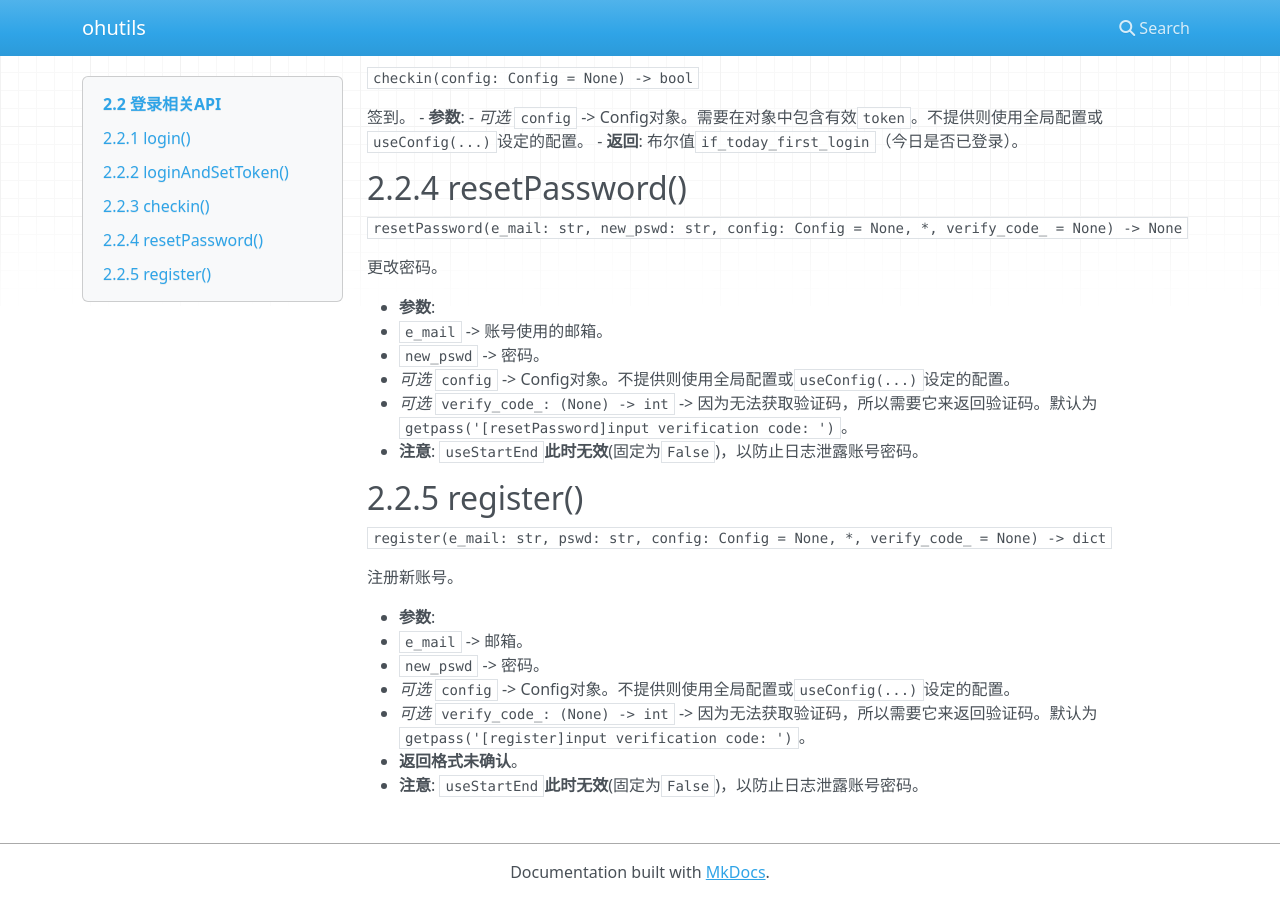
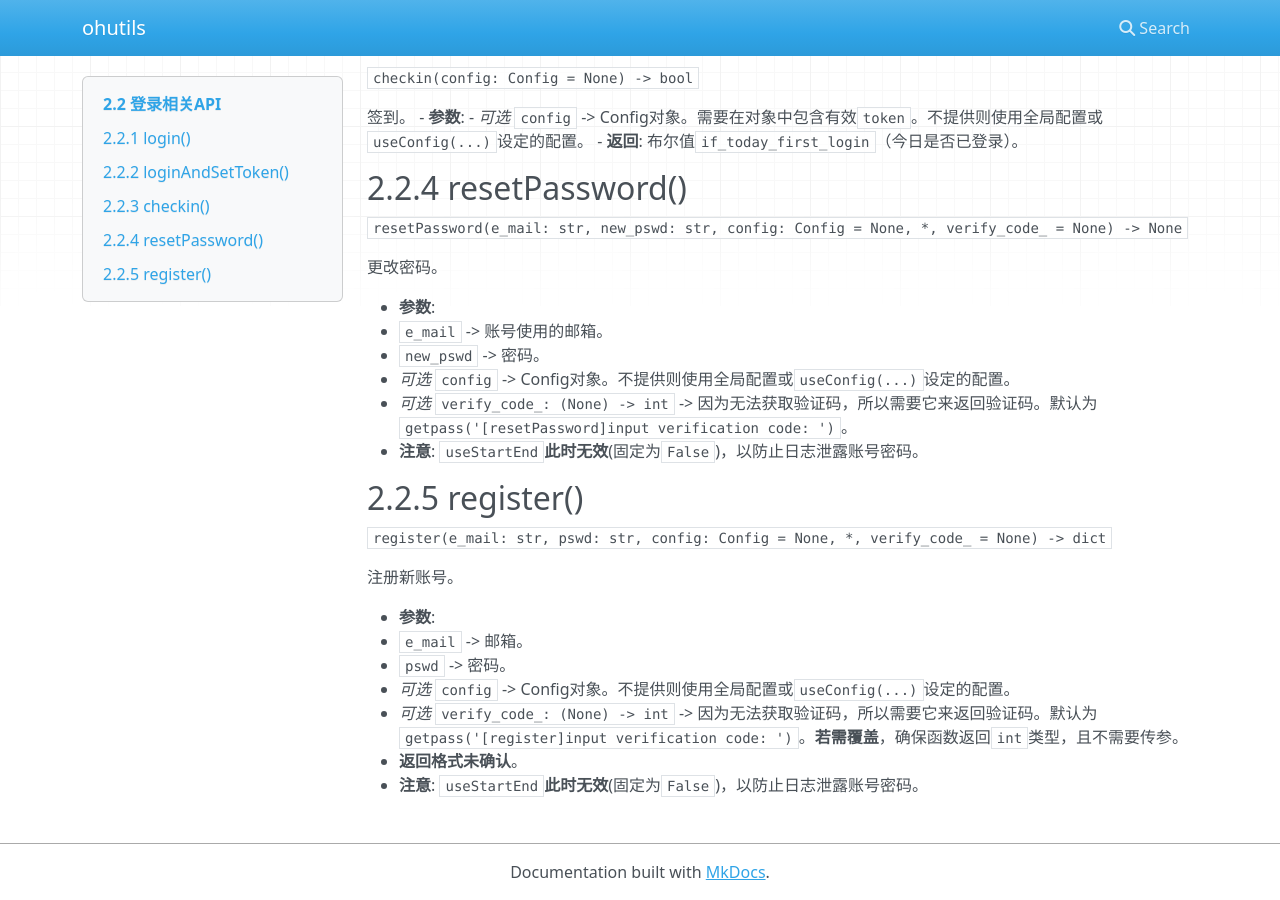
Before and after one commit to snallitnicsAinesataw/ohutils, an MkDocs documentation site: the page built from docs/auth.md, in a window 1280 px wide and 900 px high, scrolled down 610 px. Built offline with MkDocs 1.6.1, drawn with Linux system fonts in a browser that asks for light colours; nearby versions of some CDN libraries.

```diff
--- a/docs/auth.md
+++ b/docs/auth.md
@@ -47,8 +47,8 @@
 
  - **参数**:
    - `e_mail` -> 邮箱。
-   - `new_pswd` -> 密码。
+   - `pswd` -> 密码。
    - *可选* `config` -> Config对象。不提供则使用全局配置或`useConfig(...)`设定的配置。
-   - *可选* `verify_code_: (None) -> int` -> 因为无法获取验证码，所以需要它来返回验证码。默认为`getpass('[register]input verification code: ')`。
+   - *可选* `verify_code_: (None) -> int` -> 因为无法获取验证码，所以需要它来返回验证码。默认为`getpass('[register]input verification code: ')`。**若需覆盖**，确保函数返回`int`类型，且不需要传参。
  - **返回格式未确认**。
  - **注意**: `useStartEnd`**此时无效**(固定为`False`)，以防止日志泄露账号密码。
```
